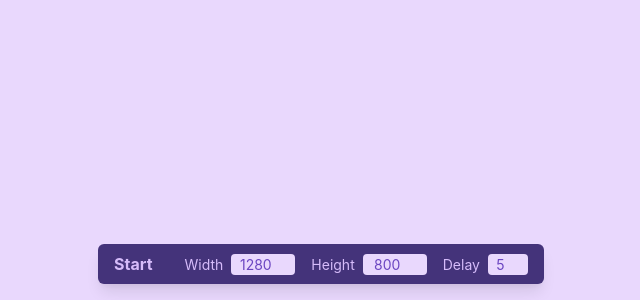
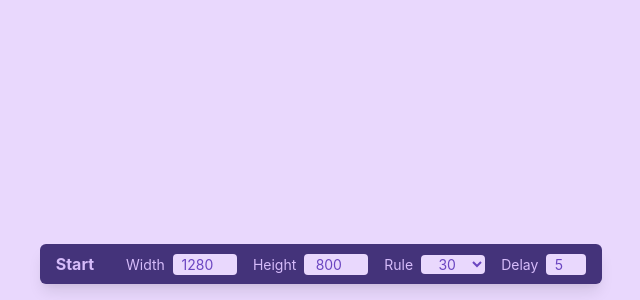
Before and after one commit to olvert/patterns, a Next.js app: page / in a window 1280 px wide. Shown: the part 500-800 px from the top of the page, without its empty margins (319-959 px from the left). Built offline with nearby package versions, Linux system fonts and the light colour scheme.

Commit message:
add rule 90 as option

```diff
--- a/logic/main.ts
+++ b/logic/main.ts
@@ -1,12 +1,26 @@
 export type Config = {
   width: number,
   height: number,
+  rule: string,
   delay: number,
 }
 
 class Rules {
   static readonly rule30 = [0, 1, 1, 1, 1, 0, 0, 0];
+
+  static readonly rule90 = [0, 1, 0, 1, 1, 0, 1, 0];
 }
+
+const getRule = (rule: string): number[] => {
+  switch (rule) {
+    case '30':
+      return Rules.rule30;
+    case '90':
+      return Rules.rule90;
+    default:
+      throw new Error(`invalid argument in getRule: ${rule}`);
+  }
+};
 
 const createAxiom = (length: number): number[] => {
   const axiom = new Array<number>(length).fill(0);
@@ -17,11 +31,11 @@ const createAxiom = (length: number): number[] => {
   return axiom;
 };
 
-const createNextRow = (currentRow: number[]): number[] => {
+const createNextRow = (currentRow: number[], rule: number[]): number[] => {
   const nextRow = new Array<number>(currentRow.length).fill(0);
   for (let i = 0; i < currentRow.length - 2; i += 1) {
     const val = (currentRow[i] * 4) + (currentRow[i + 1] * 2) + (currentRow[i + 2] * 1);
-    nextRow[i + 1] = Rules.rule30[val];
+    nextRow[i + 1] = rule[val];
   }
 
   return nextRow;
@@ -38,16 +52,19 @@ const drawRow = (context: CanvasRenderingContext2D, row: number[], rowIndex: num
 const sleep = (ms) => new Promise((resolve) => setTimeout(resolve, ms));
 
 export const computeAndDraw = async (context: CanvasRenderingContext2D, config: Config): Promise<void> => {
+  const rule = getRule(config.rule);
   const axiom = createAxiom(config.width);
   const rows = [axiom];
 
   for (let i = 0; i < config.height; i += 1) {
     drawRow(context, rows[i], i);
 
-    const nextRow = createNextRow(rows[i]);
+    const nextRow = createNextRow(rows[i], rule);
     rows.push(nextRow);
 
-    await sleep(config.delay);
+    if (config.delay > 0) {
+      await sleep(config.delay);
+    }
   }
 };
 
--- a/pages/index.tsx
+++ b/pages/index.tsx
@@ -32,6 +32,7 @@ const Home = (): JSX.Element => {
       setConfig({
         width: mainRef.current.offsetWidth,
         height: mainRef.current.offsetHeight,
+        rule: '30',
         delay: 5,
       });
     }
@@ -97,6 +98,21 @@ const Home = (): JSX.Element => {
               })}
             >
             </input>
+            <label htmlFor="rule" className="text-purple-300 text-sm mr-2">
+              Rule
+            </label>
+            <select
+              className="bg-purple-200 text-purple-700 rounded text-center text-sm px-1 w-16 mr-4"
+              name="rule"
+              id="rule"
+              onChange={(event) => setConfig({
+                ...config,
+                rule: event.currentTarget.value,
+              })}
+            >
+              <option value="30">30</option>
+              <option value="90">90</option>
+            </select>
             <label htmlFor="delay" className="text-purple-300 text-sm mr-2">
               Delay
             </label>
--- a/styles/main.scss
+++ b/styles/main.scss
@@ -19,7 +19,7 @@ button {
   transition: color ease 300ms;
 }
 
-button, input {
+button, input, select {
   &:active, &:focus {
     outline: none;
   }
```
